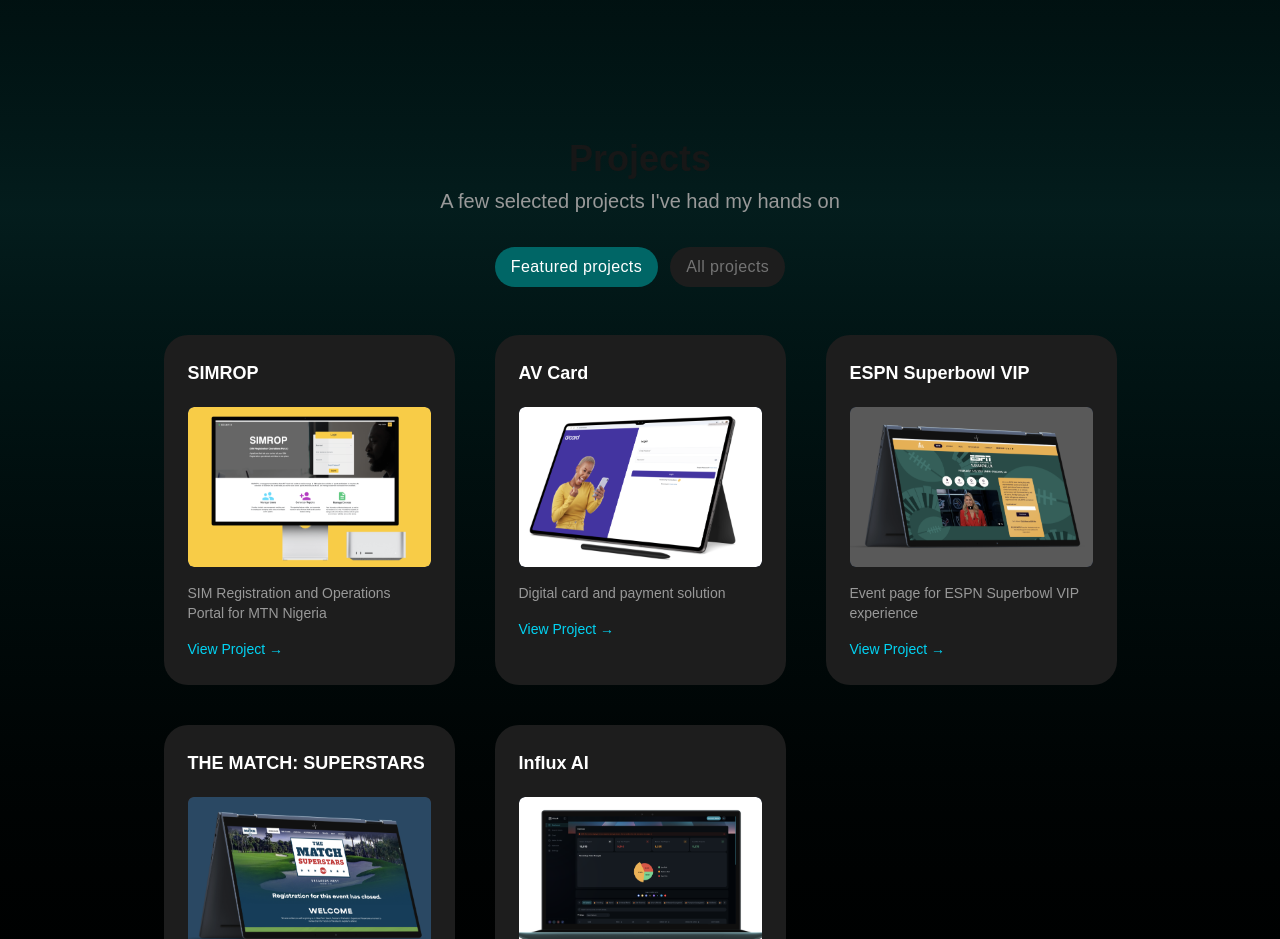
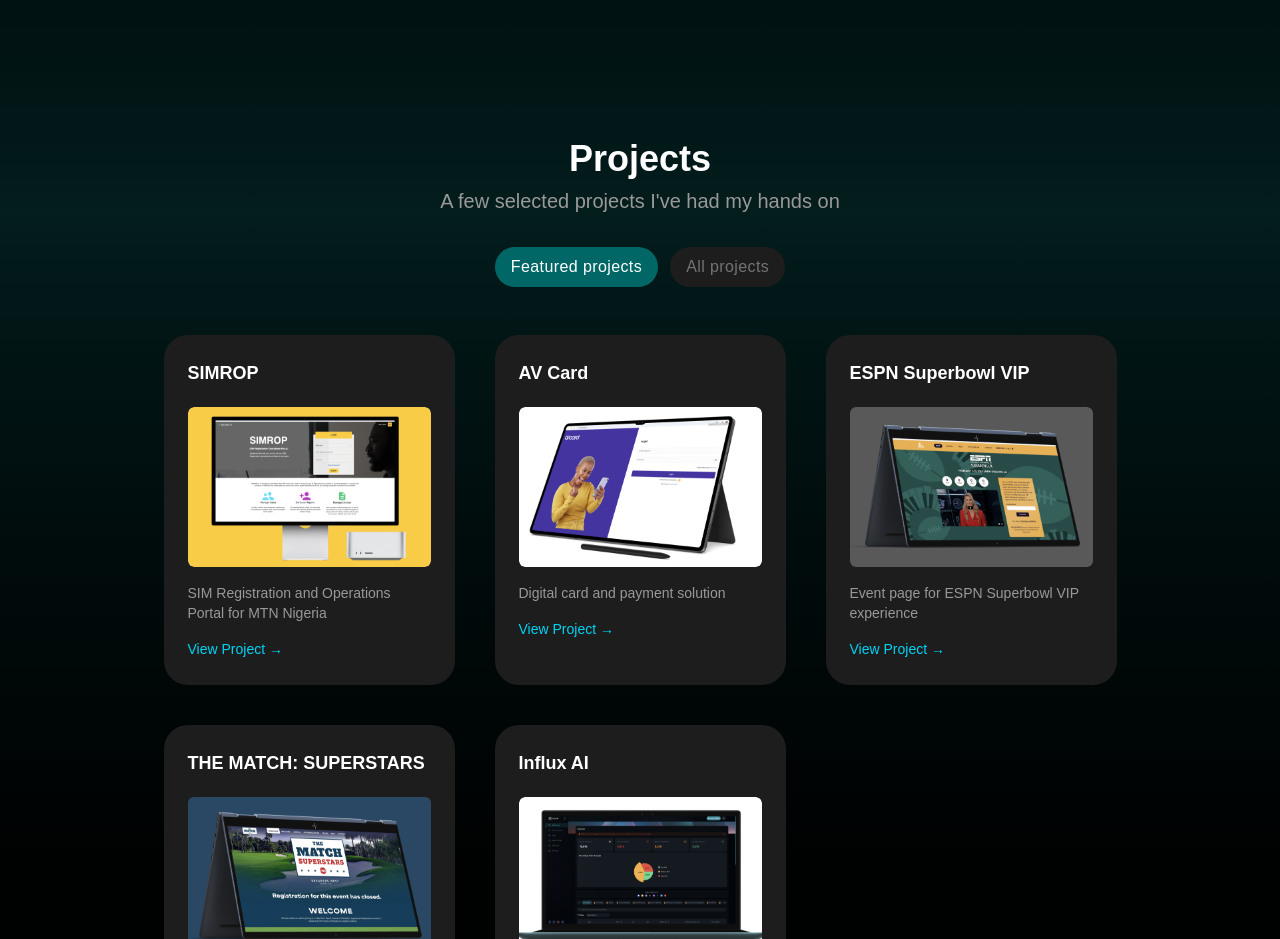
Before and after one commit to MrOrero/orero-portfolio, a Next.js app: page / in a window 1280 px wide. Shown: the part 1060-1999 px from the top of the page. Built offline with nearby package versions, Linux system fonts and the light colour scheme.

Commit message:
fixed git issue

```diff
--- a/src/app/page.tsx
+++ b/src/app/page.tsx
@@ -204,7 +204,7 @@ export default function Home() {
             ref={projectRef}
             className="mt-40 px-4 max-w-7xl mx-auto  text-center"
           >
-            <h2 className="text-3xl md:text-4xl font-semibold mb-2">
+            <h2 className="text-3xl text-white md:text-4xl font-semibold mb-2">
               Projects
             </h2>
             <p className="text-[#999999] text-lg text-center md:text-xl mb-8">
```
